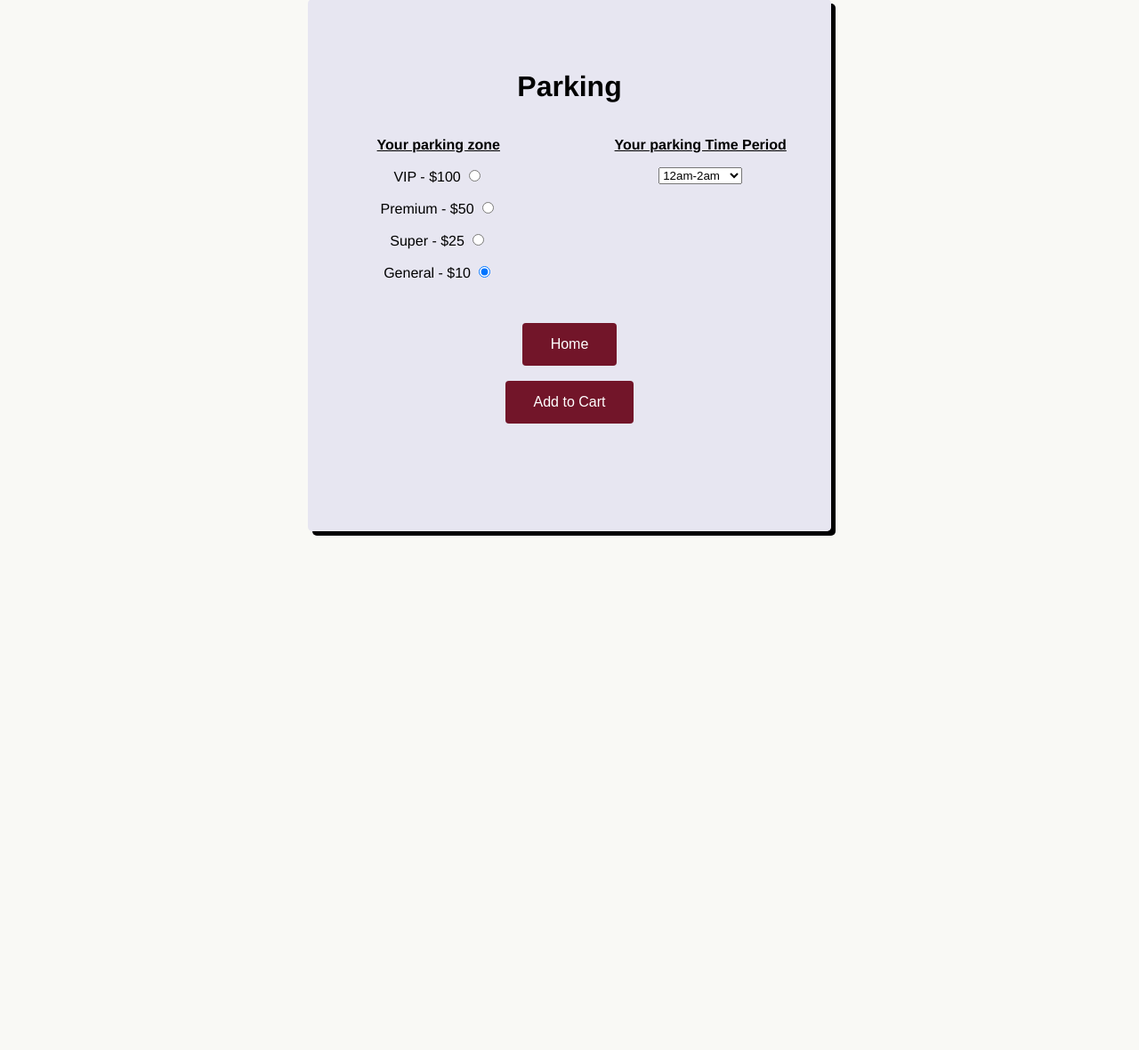
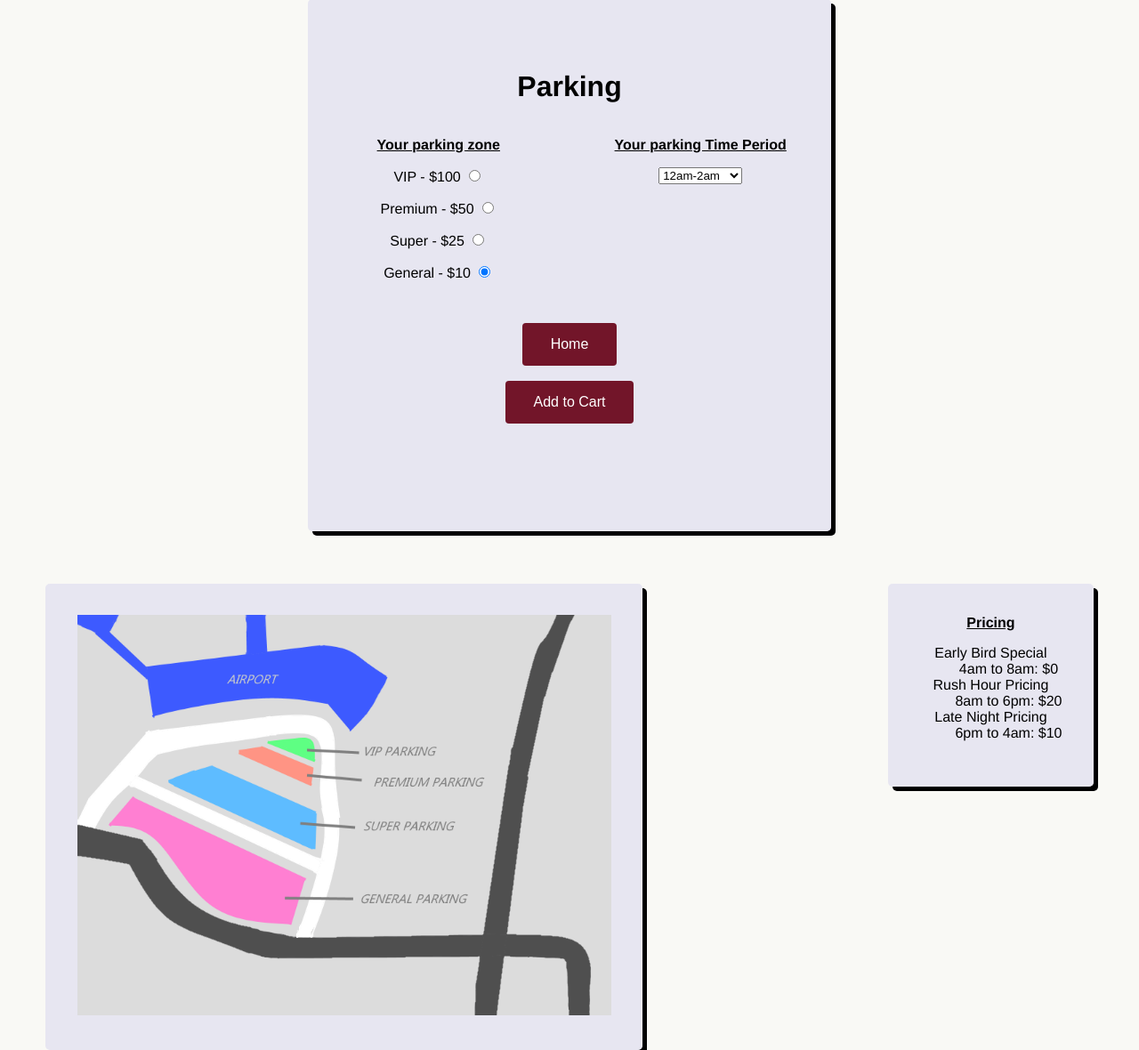
Before and after one commit to Jayvo14/webpro-project4, a PHP site: page /parking.php in a window 1280 px wide. Shown: the part 60-1240 px from the top of the page at 89% size. Before the commit the page ends 662 px from the top, so only its background shows below. Run offline with PHP 8.4, Linux system fonts and the light colour scheme; data comes from the database, SQL or seed files in the repository.

Commit message:
parking map
formatting still messed

```diff
--- a/parking.php
+++ b/parking.php
@@ -32,5 +32,21 @@
 
     </div>
 
+    <div id="map">
+        <img src="resources/parkingmap.png" alt="map">
+    </div>
+
+    <div id="pricing">
+        <span id="identP">Pricing</span>
+        <dl id="parkingprices">
+            <dt>Early Bird Special</dt>
+            <dd> 4am to 8am: $0</dd>
+            <dt>Rush Hour Pricing</dt>
+            <dd>8am to 6pm: $20</dd>
+            <dt>Late Night Pricing</dt>
+            <dd>6pm to 4am: $10</dd>
+        </dl>
+    </div>
+
 </body>
 </html>
--- a/resources/style.css
+++ b/resources/style.css
@@ -248,3 +248,25 @@ hr{
     text-decoration: underline;
     font-weight: bold;
 }
+
+#map{
+    float: left;
+    background-color: #e0dfefb3;
+    border-radius: 5px;
+    padding: 3% 3% 3% 3%;
+    box-shadow: 5px 5px;
+}
+
+#map img{
+    height: 450px;
+    width: auto;
+}
+
+#pricing{
+    background-color: #e0dfefb3;
+    border-radius: 5px;
+    border-radius: 5px;
+    padding: 3% 3% 3% 3%;
+    float: right;
+    box-shadow: 5px 5px;
+}
```
Also changed, not shown: resources/parkingmap.png (added).
